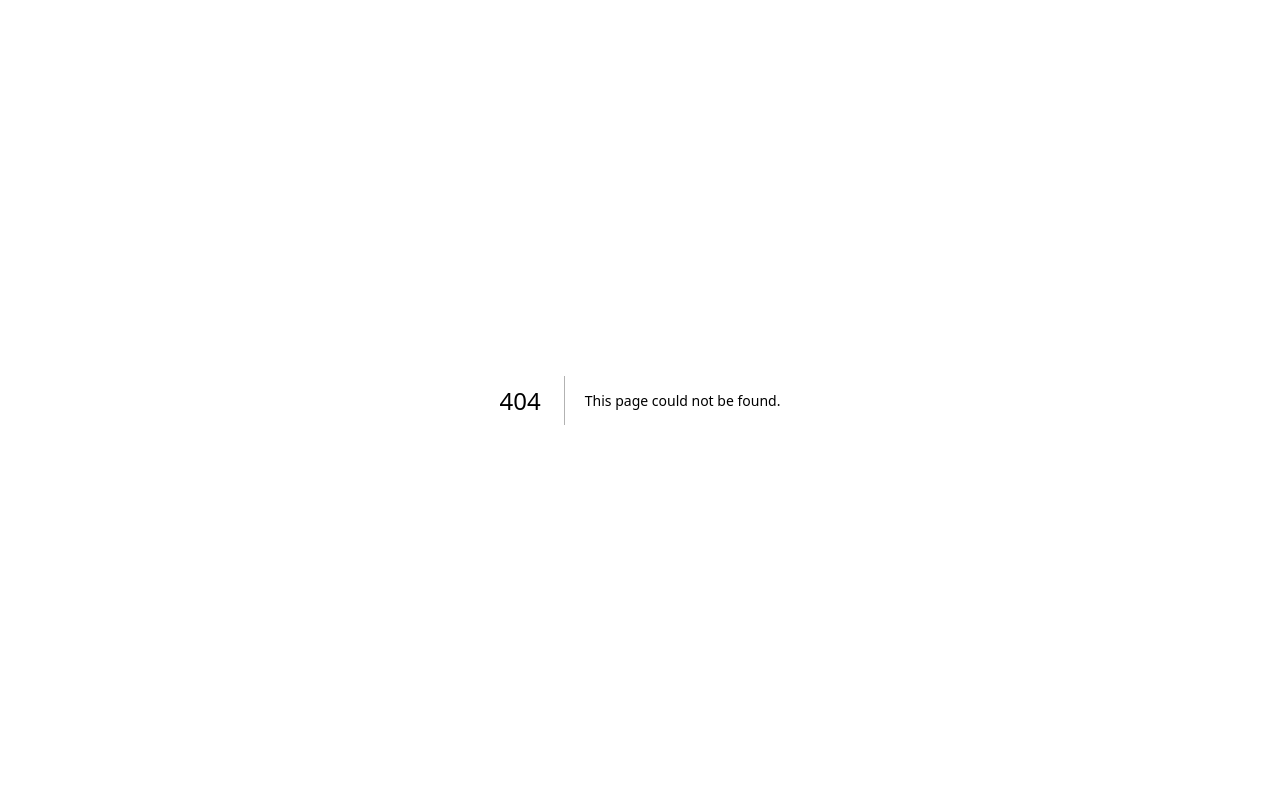
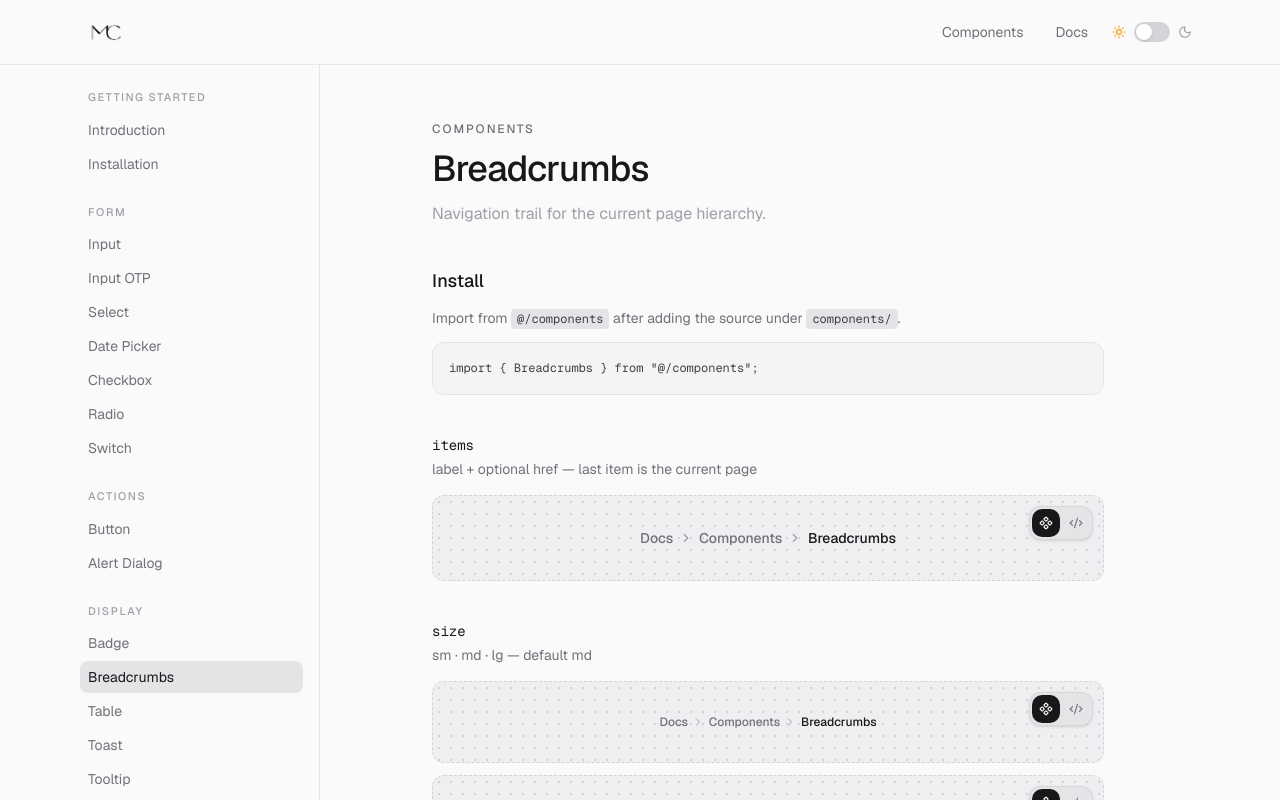
Before and after one commit to OmegazonCMoi/minimalist-components, a Next.js app: page /docs/components/breadcrumbs in a window 1280 px wide. Before the commit this address had no page. Built offline with nearby package versions, Linux system fonts and the light colour scheme.

Commit message:
feat: add breadcrumbs

```diff
--- /dev/null
+++ b/app/docs/components/breadcrumbs/page.tsx
@@ -0,0 +1,120 @@
+import Breadcrumbs from "@/components/breadcrumbs";
+import Table from "@/components/table";
+import { InstallBlock } from "@/components/docs/code-block";
+import { PropSection } from "@/components/docs/prop-section";
+import { SlashIcon } from "lucide-react";
+
+const props = [
+  { prop: "items", type: "BreadcrumbItem[]", default: "—", description: "Trail segments" },
+  { prop: "items[].label", type: "string", default: "—", description: "Segment text" },
+  { prop: "items[].href", type: "string", default: "—", description: "Link (omit on current)" },
+  { prop: "size", type: "sm | md | lg", default: "md", description: "Trail scale" },
+  { prop: "separator", type: "ReactNode", default: "ChevronRight", description: "Between items" },
+  { prop: "className", type: "string", default: "—", description: "Extra classes" },
+];
+
+const sample = [
+  { label: "Docs", href: "/docs" },
+  { label: "Components", href: "/docs/components/button" },
+  { label: "Breadcrumbs" },
+];
+
+const imp = `import { Breadcrumbs } from "@/components";`;
+const impSep = `import { Breadcrumbs } from "@/components";
+import { SlashIcon } from "lucide-react";`;
+
+export default function BreadcrumbsDocsPage() {
+  return (
+    <article className="space-y-10">
+      <header className="space-y-3">
+        <p className="text-xs font-medium uppercase tracking-[0.16em] text-zinc-500">
+          Components
+        </p>
+        <h1 className="text-3xl font-medium tracking-tight text-zinc-900 dark:text-zinc-50 md:text-4xl">
+          Breadcrumbs
+        </h1>
+        <p className="text-base leading-relaxed text-zinc-400">
+          Navigation trail for the current page hierarchy.
+        </p>
+      </header>
+
+      <InstallBlock name="Breadcrumbs" />
+
+      <PropSection
+        name="items"
+        description="label + optional href — last item is the current page"
+        code={`${imp}
+
+<Breadcrumbs
+  items={[
+    { label: "Docs", href: "/docs" },
+    { label: "Components", href: "/docs/components/button" },
+    { label: "Breadcrumbs" },
+  ]}
+/>`}
+      >
+        <Breadcrumbs items={sample} />
+      </PropSection>
+
+      <PropSection
+        name="size"
+        description="sm · md · lg — default md"
+        stack
+        codes={[
+          `${imp}
+
+<Breadcrumbs size="sm" items={[…]} />`,
+          `${imp}
+
+<Breadcrumbs size="md" items={[…]} />`,
+          `${imp}
+
+<Breadcrumbs size="lg" items={[…]} />`,
+        ]}
+      >
+        <Breadcrumbs size="sm" items={sample} />
+        <Breadcrumbs size="md" items={sample} />
+        <Breadcrumbs size="lg" items={sample} />
+      </PropSection>
+
+      <PropSection
+        name="separator"
+        description="ReactNode — default chevron"
+        code={`${impSep}
+
+<Breadcrumbs
+  separator={<SlashIcon className="size-3.5" />}
+  items={[
+    { label: "Home", href: "/" },
+    { label: "Docs", href: "/docs" },
+    { label: "Breadcrumbs" },
+  ]}
+/>`}
+      >
+        <Breadcrumbs
+          separator={<SlashIcon className="size-3.5" aria-hidden />}
+          items={[
+            { label: "Home", href: "/" },
+            { label: "Docs", href: "/docs" },
+            { label: "Breadcrumbs" },
+          ]}
+        />
+      </PropSection>
+
+      <section className="space-y-4">
+        <h2 className="text-lg font-medium text-zinc-900 dark:text-zinc-100">
+          Props
+        </h2>
+        <Table
+          columns={[
+            { key: "prop", header: "Prop", mono: true },
+            { key: "type", header: "Type", mono: true },
+            { key: "default", header: "Default", mono: true },
+            { key: "description", header: "Description" },
+          ]}
+          rows={props}
+        />
+      </section>
+    </article>
+  );
+}
--- a/app/docs/page.tsx
+++ b/app/docs/page.tsx
@@ -89,7 +89,7 @@ export default function DocsPage() {
             <span className="font-medium text-zinc-800 dark:text-zinc-200">
               Display
             </span>{" "}
-            — Badge, Table, Toast, and Tooltip for status and hints.
+            — Badge, Breadcrumbs, Table, Toast, and Tooltip for status and hints.
           </p>
           <p>
             <span className="font-medium text-zinc-800 dark:text-zinc-200">
--- /dev/null
+++ b/components/breadcrumbs.tsx
@@ -0,0 +1,96 @@
+import Link from "next/link";
+import { ChevronRightIcon } from "lucide-react";
+import type { ReactNode } from "react";
+
+type BreadcrumbItem = {
+  label: string;
+  /** Omit on the current page. */
+  href?: string;
+};
+
+type BreadcrumbSize = "sm" | "md" | "lg";
+
+type BreadcrumbsProps = {
+  items: BreadcrumbItem[];
+  size?: BreadcrumbSize;
+  /** Custom separator between items. */
+  separator?: ReactNode;
+  className?: string;
+};
+
+const sizeClasses: Record<BreadcrumbSize, string> = {
+  sm: "gap-1 text-xs",
+  md: "gap-1.5 text-sm",
+  lg: "gap-2 text-base",
+};
+
+const sepSizeClasses: Record<BreadcrumbSize, string> = {
+  sm: "size-3",
+  md: "size-3.5",
+  lg: "size-4",
+};
+
+export default function Breadcrumbs({
+  items,
+  size = "md",
+  separator,
+  className = "",
+}: BreadcrumbsProps) {
+  if (items.length === 0) return null;
+
+  const sep =
+    separator ?? (
+      <ChevronRightIcon aria-hidden className={sepSizeClasses[size]} />
+    );
+
+  return (
+    <nav aria-label="Breadcrumb" className={className}>
+      <ol
+        className={[
+          "flex flex-wrap items-center font-medium",
+          sizeClasses[size],
+        ].join(" ")}
+      >
+        {items.map((item, index) => {
+          const isLast = index === items.length - 1;
+
+          return (
+            <li key={`${item.label}-${index}`} className="inline-flex items-center">
+              {index > 0 ? (
+                <span
+                  aria-hidden
+                  className="mr-[0.4em] inline-flex shrink-0 text-zinc-400 dark:text-zinc-600"
+                >
+                  {sep}
+                </span>
+              ) : null}
+
+              {isLast || !item.href ? (
+                <span
+                  aria-current={isLast ? "page" : undefined}
+                  className={
+                    isLast
+                      ? "text-zinc-900 dark:text-zinc-100"
+                      : "text-zinc-500 dark:text-zinc-400"
+                  }
+                >
+                  {item.label}
+                </span>
+              ) : (
+                <Link
+                  href={item.href}
+                  className="text-zinc-500 transition-colors hover:text-zinc-900 dark:text-zinc-400 dark:hover:text-zinc-100"
+                >
+                  {item.label}
+                </Link>
+              )}
+            </li>
+          );
+        })}
+      </ol>
+    </nav>
+  );
+}
+
+export { Breadcrumbs };
+export type { BreadcrumbsProps, BreadcrumbItem, BreadcrumbSize };
--- a/components/index.ts
+++ b/components/index.ts
@@ -3,6 +3,13 @@ export type { AlertDialogProps, AlertDialogTone } from "./alert-dialog";
 
 export { default as Badge } from "./badge";
 export type { BadgeProps, BadgeVariant, BadgeSize, BadgeTone } from "./badge";
+
+export { default as Breadcrumbs } from "./breadcrumbs";
+export type {
+  BreadcrumbsProps,
+  BreadcrumbItem,
+  BreadcrumbSize,
+} from "./breadcrumbs";
 
 export { default as Button } from "./button";
 export type { ButtonProps, ButtonVariant, ButtonStyle, ButtonSize } from "./button";
--- a/lib/docs-nav.ts
+++ b/lib/docs-nav.ts
@@ -39,6 +39,7 @@ export const docsNav: DocsNavSection[] = [
     title: "Display",
     items: [
       { title: "Badge", href: "/docs/components/badge" },
+      { title: "Breadcrumbs", href: "/docs/components/breadcrumbs" },
       { title: "Table", href: "/docs/components/table" },
       { title: "Toast", href: "/docs/components/toast" },
       { title: "Tooltip", href: "/docs/components/tooltip" },
```
